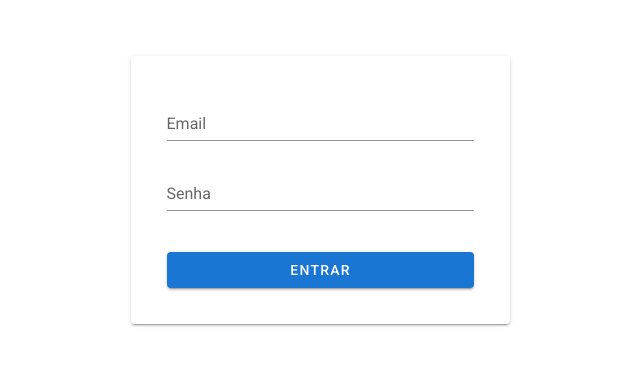
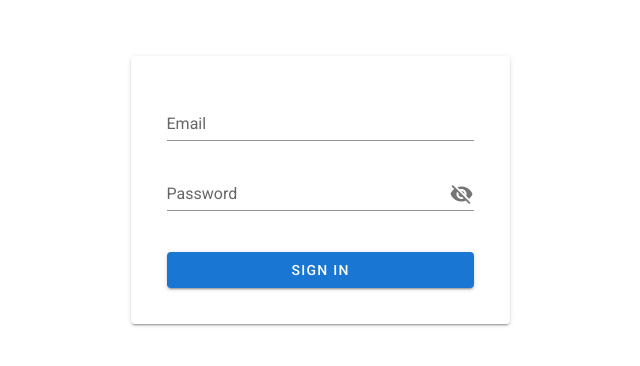
Before and after one commit to nicktheodoro/CRM, a Vue app in the folder client/: page / in a window 1280 px wide. Shown: the part 210-576 px from the top of the page, without its empty margins (320-960 px from the left). Built offline with nearby package versions, Linux system fonts and the light colour scheme.

Commit message:
Implementing logic to view or hide the password on the login page

```diff
--- a/client/src/module/atendimento/view/UserView.vue
+++ b/client/src/module/atendimento/view/UserView.vue
@@ -7,7 +7,7 @@
   </v-row>
 </template>
 
-<script>
+<script lang="ts">
 import { usuarioController } from "../../di/di";
 import UserForm from "../components/UserForm.vue";
 import UserTable from "../components/UserTable.vue";
--- a/client/src/module/login/view/Login.vue
+++ b/client/src/module/login/view/Login.vue
@@ -6,18 +6,20 @@
           <v-card-text>
             <v-form @submit.prevent="login">
               <v-text-field
-                v-model="email"
+                v-model="form.email"
                 label="Email"
                 required
               ></v-text-field>
               <v-text-field
-                v-model="password"
-                label="Senha"
-                type="password"
+                v-model="form.password"
+                label="Password"
+                :append-icon="showPassword ? 'mdi-eye' : 'mdi-eye-off'"
+                :type="showPassword ? 'text' : 'password'"
                 required
+                @click:append="togglePasswordVisibility()"
               ></v-text-field>
               <v-btn class="login-button" color="primary" type="submit"
-                >Entrar</v-btn
+                >Sign in</v-btn
               >
             </v-form>
           </v-card-text>
@@ -27,18 +29,25 @@
   </v-container>
 </template>
 
-<script>
+<script lang="ts">
 export default {
   name: "LoginView",
   data() {
     return {
-      email: "",
-      password: "",
+      form: {
+        email: "",
+        password: "",
+      },
+      showPassword: false,
     };
   },
   methods: {
     login() {
-      // Lógica de autenticação aqui.
+      const { email, password } = this.form;
+      // Chame sua lógica de autenticação aqui, passando email e password
+    },
+    togglePasswordVisibility() {
+      this.showPassword = !this.showPassword;
     },
   },
 };
```
